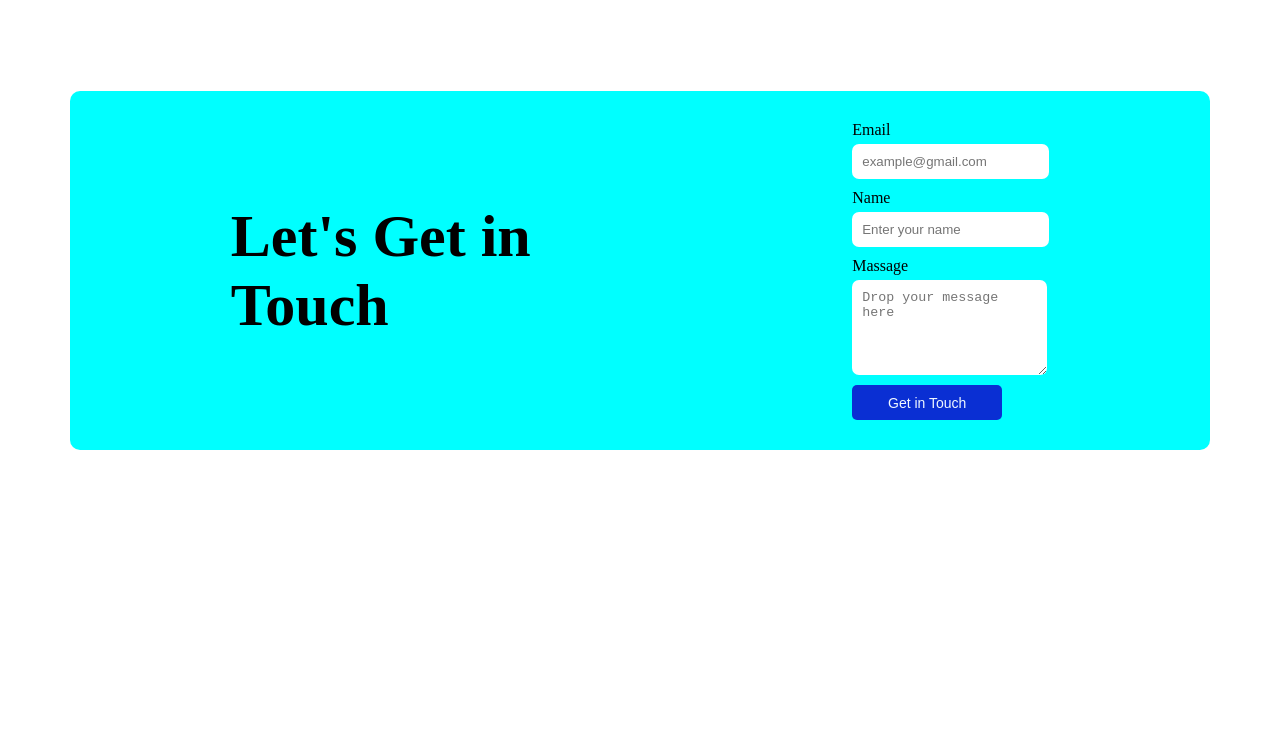
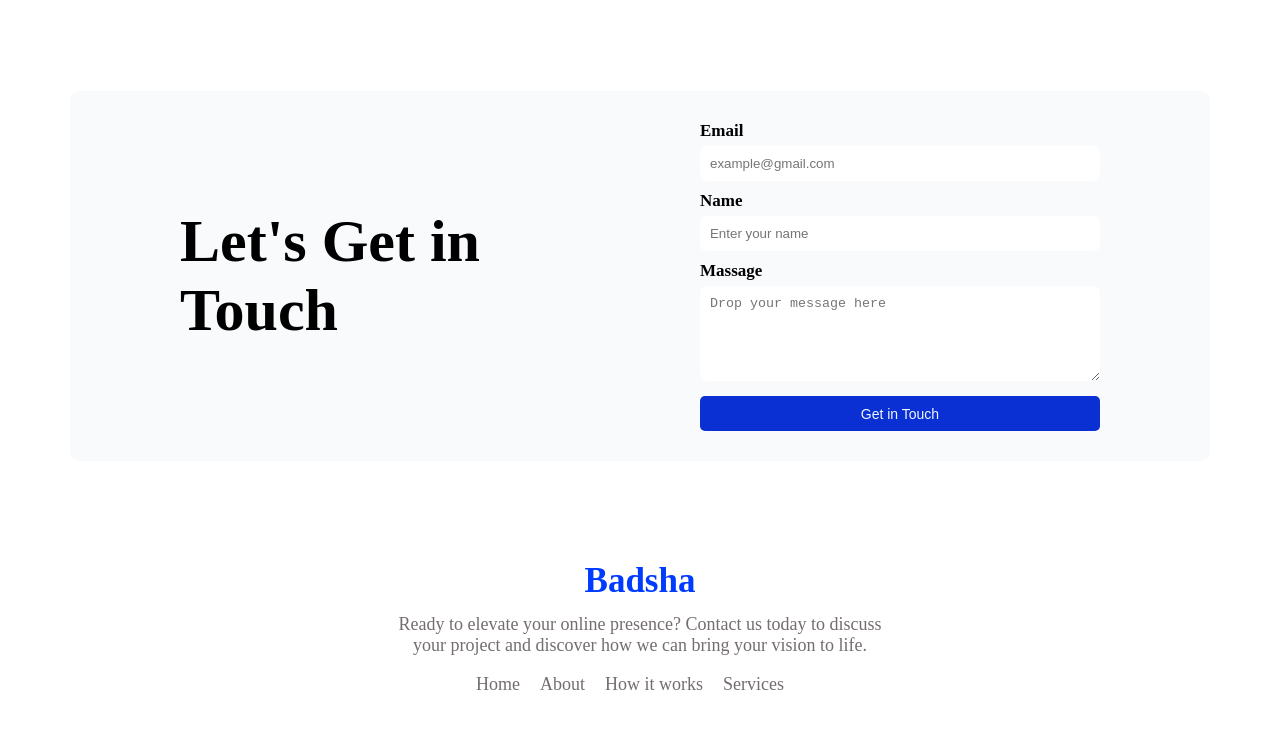
Before and after one commit to badsha-sheikh/PH-assignment-one, a plain HTML site: page index.html in a window 1280 px wide. Shown: the part 2036-2771 px from the top of the page. Before the commit the page ends 2556 px from the top, so only its background shows below. Drawn offline with Linux system fonts and the light colour scheme.

Commit message:
adding footer section

```diff
--- a/index.html
+++ b/index.html
@@ -148,7 +148,7 @@
         <form>
             <label for="eamil">Email</label>
 
-            <input class="form-text-box" type="email" placeholder="example@gmail.com">
+            <input class="form-text-box" type="email" placeholder= "example@gmail.com">
 
             <label for="name">Name</label>
 
@@ -158,13 +158,27 @@
 
             <textarea class="form-text-box" name="massage" cols="20" rows="5" placeholder="Drop your message here"></textarea>
 
-            <button class="web-btn">Get in Touch</button>
+            <button class="web-btn form-btn">Get in Touch</button>
         </form>
     </div>
 </div>
 </section>
     </main>
-    <footer>
+    <footer class="footer-section">
+        <div class="footer">
+            <div class="footer-logo nav-logo">
+                <h1>Badsha</h1>
+                <p class="web-font-2 footer-text">Ready to elevate your online presence? Contact us today to discuss <br>your project and discover how we can bring your vision to life.</p>
+            </div>
+<div class="footer-link">
+    <ul >
+        <li><a href=""> Home</a></li>
+         <li><a href=""> About</a></li>
+          <li><a href=""> How it works</a></li>
+           <li><a href=""> Services</a></li>
+    </ul>
+</div>
+        </div>
 
     </footer>
 </body>
--- a/style.css
+++ b/style.css
@@ -15,6 +15,12 @@
   border: none;
   text-align: center;
   cursor: pointer;
+
+}
+.web-btn:hover{
+  background-color: aqua;
+  color: black;
+  border: 2px solid black;
 }
 .web-font {
   color: #ffffff;
@@ -26,6 +32,11 @@
   font-weight: 500;
   font-size: 18px;
 }
+/* .web-font-3{
+font-size: 20px;
+color: black;
+font-weight: 600;
+} */
 .font-light-blue-size-60{
     color:rgb(6, 98, 228);
     font-size: 60px;
@@ -36,6 +47,7 @@
     font-size: 35px;
     font-weight: 600;
 }
+
 /* MUP End Point */
 
 /* Header section */
@@ -121,7 +133,7 @@
 .users-feedback-section{
 
 margin: 70px 70px;
- background-color: antiquewhite;
+
 border-radius: 10px;
 background-color: #F8FAFC;
 }
@@ -192,7 +204,7 @@ margin-bottom: 20px;
 /* Login form section */
 .login-form-section{
   margin: 70px 70px;
-  background-color: aqua;
+  background-color: #F8FAFC;
   border-radius: 10px;
 
 }
@@ -208,11 +220,52 @@ form input, textarea{
  padding: 10px;
  border-radius: 7px;
  border: none;
+ width: 200px;
 
 }
-.form-text-box{
+.form-text-box, .form-btn{
   margin-top:5px;
+  width: 400px;
 }
 .form-intro h1{
   color: black;
 }
+form label{
+  font-size: 17px;
+  font-weight: 600;
+}
+/* footer section */
+.footer-section{
+  text-align: center;
+
+
+}
+.footer-logo{
+  padding-top:30px ;
+}
+.footer-link{
+  display: flex;
+  justify-content: center;
+}
+.footer-link ul{
+  display: flex;
+
+}
+.footer-link ul li{
+  list-style: none;
+   margin-top: 15px;
+   padding-bottom: 40px;
+}
+.footer-link ul li a{
+  text-decoration: none;
+  color: black;
+  padding-right: 20px;
+
+
+  color: #746d6d;
+  font-weight: 500;
+  font-size: 18px;
+}
+.footer-text{
+  margin-top: 10px;
+}
```
